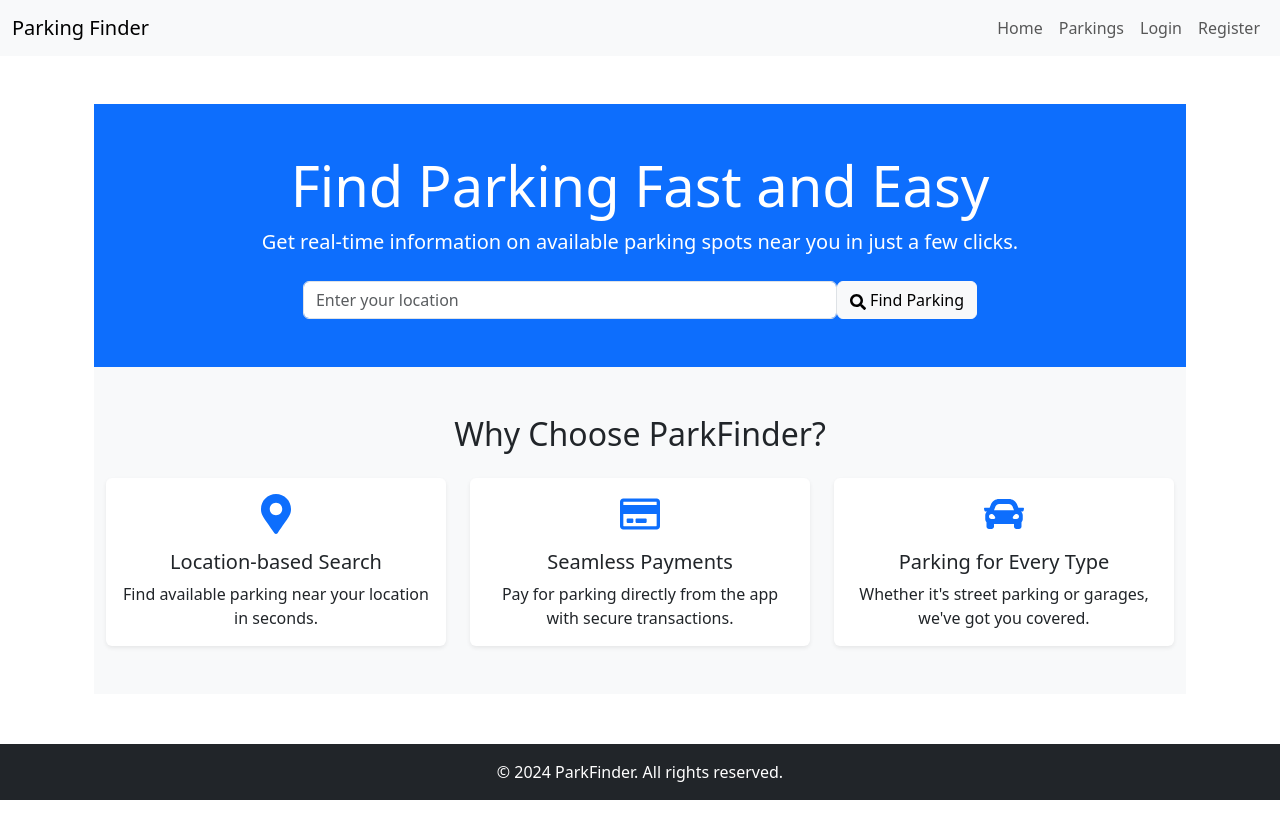
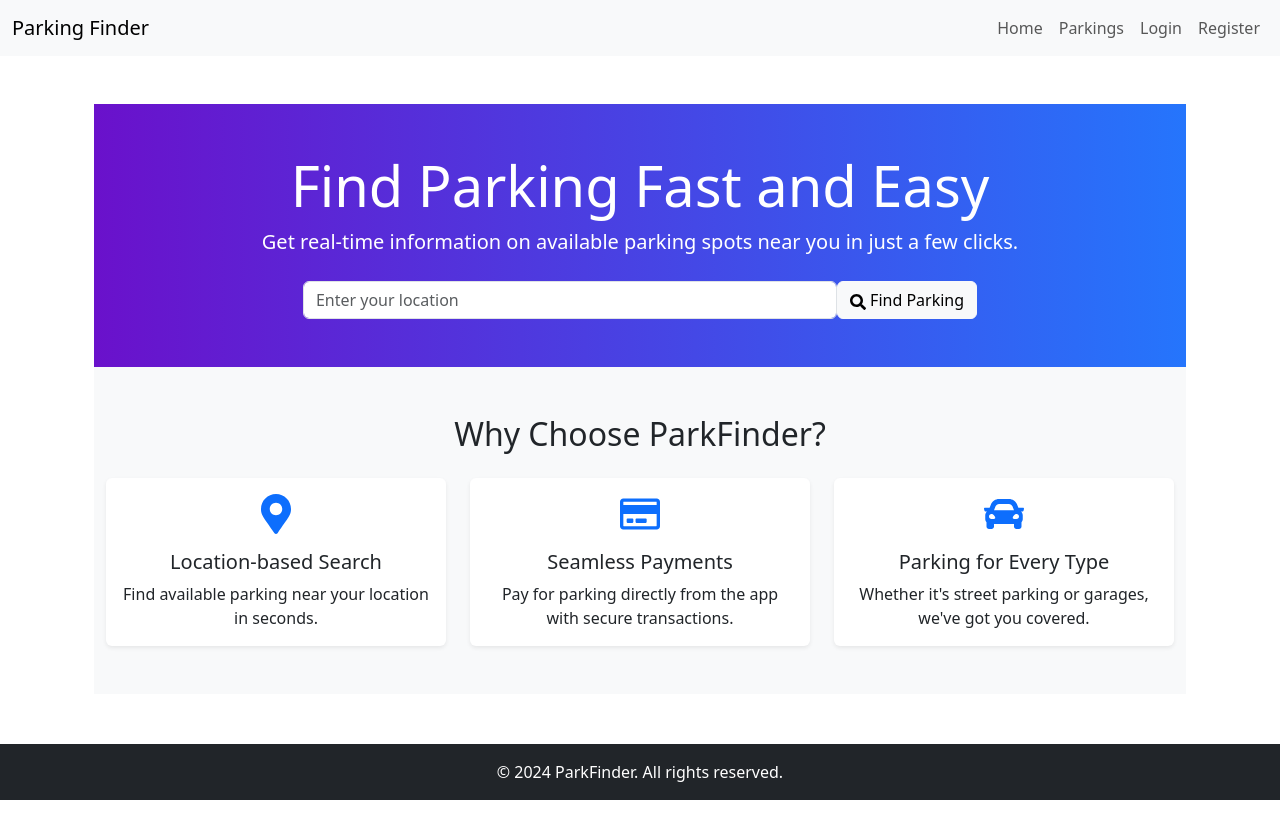
Before and after one commit to kamrul-pu/parking-frontend, a React (Create React App) app: page / in a window 1280 px wide. Shown: the top 838 px of the page. Built offline with nearby package versions, Linux system fonts and the light colour scheme.

Commit message:
homepage style changed and minor bug fixed

```diff
--- a/src/components/Home.jsx
+++ b/src/components/Home.jsx
@@ -16,7 +16,7 @@ function Home() {
   };
   return (
     <div className="container mt-5">
-      <section className="hero bg-primary text-white text-center py-5">
+      <section className="hero text-white text-center py-5" style={{ background: 'linear-gradient(to right, #6a11cb, #2575fc)' }}>
         <Container>
           <h1 className="display-4 font-weight-bold">Find Parking Fast and Easy</h1>
           <p className="lead">Get real-time information on available parking spots near you in just a few clicks.</p>
--- a/src/components/ParkingHistory.jsx
+++ b/src/components/ParkingHistory.jsx
@@ -44,7 +44,7 @@ const ParkingHistory = () => {
       ) : (
         // If data is fetched, display the parking data in a table
         <>
-          {parkingData.length === 0 ? (
+          {parkingData && parkingData.length === 0 ? (
             <p>No parking records found.</p>
           ) : (
             <table className="table table-striped">
```
